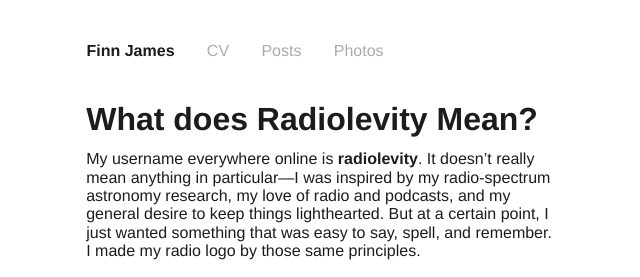
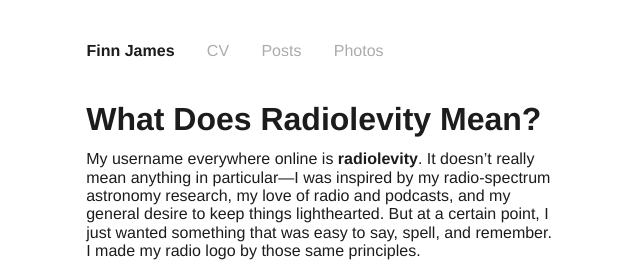
Before and after one commit to finnjames/finnjames.dev, a Jekyll site: the page built from _posts/2020-09-08-what-does-radiolevity-mean.md, in a window 1280 px wide. Shown: the top 277 px of the page, without its empty margins (317-957 px from the left). Built offline with Jekyll 4.4.1, drawn with Linux system fonts in a browser that asks for light colours; some web fonts are replaced.

Commit message:
capitalization fix

```diff
--- a/_posts/2020-09-08-what-does-radiolevity-mean.md
+++ b/_posts/2020-09-08-what-does-radiolevity-mean.md
@@ -1,6 +1,6 @@
 ---
 layout: post
-title: "What does Radiolevity Mean?"
+title: "What Does Radiolevity Mean?"
 date: 2020-09-08 11:59:04 -0400
 categories: blog
 ---
```
